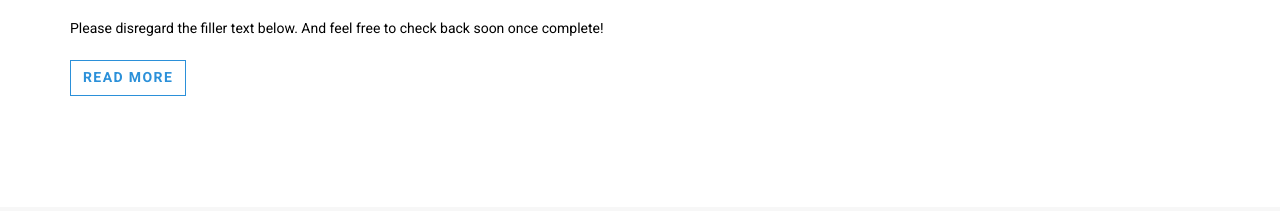
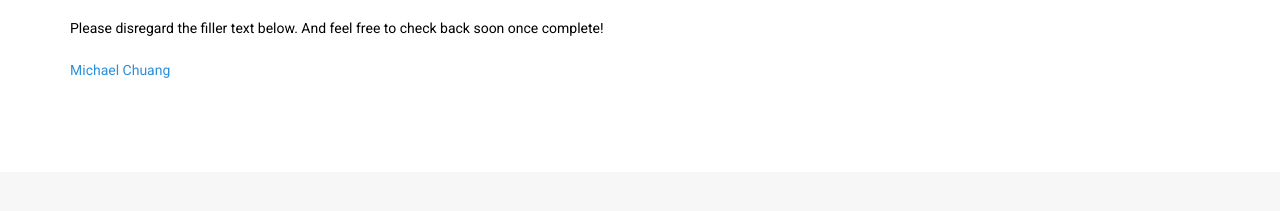
Before and after one commit to mikejchuang/mikejchuang.github.io, a plain HTML site: page index.html in a window 1280 px wide. Shown: the part 589-800 px from the top of the page. Drawn offline with nearby package versions, Linux system fonts and the light colour scheme.

Commit message:
adding linkedin

```diff
--- a/index.html
+++ b/index.html
@@ -1,6 +1,7 @@
 <!DOCTYPE html>
 <html>
   <head>
+    <script type="text/javascript" src="https://platform.linkedin.com/badges/js/profile.js" async defer></script>
     <meta charset="utf-8">
     <meta http-equiv="X-UA-Compatible" content="IE=edge">
     <title>mjchuang test website</title>
@@ -99,7 +100,8 @@
         <h2> About</h2>
         <p class="lead">This page is currently under construction and will be used as a way to gain knowledge in web development</p>
         <p>Please disregard the filler text below. And feel free to check back soon once complete!</p>
-        <p><a class="btn btn-ghost">Read more</a></p>
+        <div class="LI-profile-badge"  data-version="v1" data-size="large" data-locale="en_US" data-type="horizontal" data-theme="dark" data-vanity="mikejchuang"><a class="LI-simple-link" href='https://www.linkedin.com/in/mikejchuang?trk=profile-badge'>Michael Chuang</a></div>
+      <!--  <p><a class="btn btn-ghost">Read more</a></p> -->
       </div>
     </section>
     <section class="background-gray-lightest">
```
